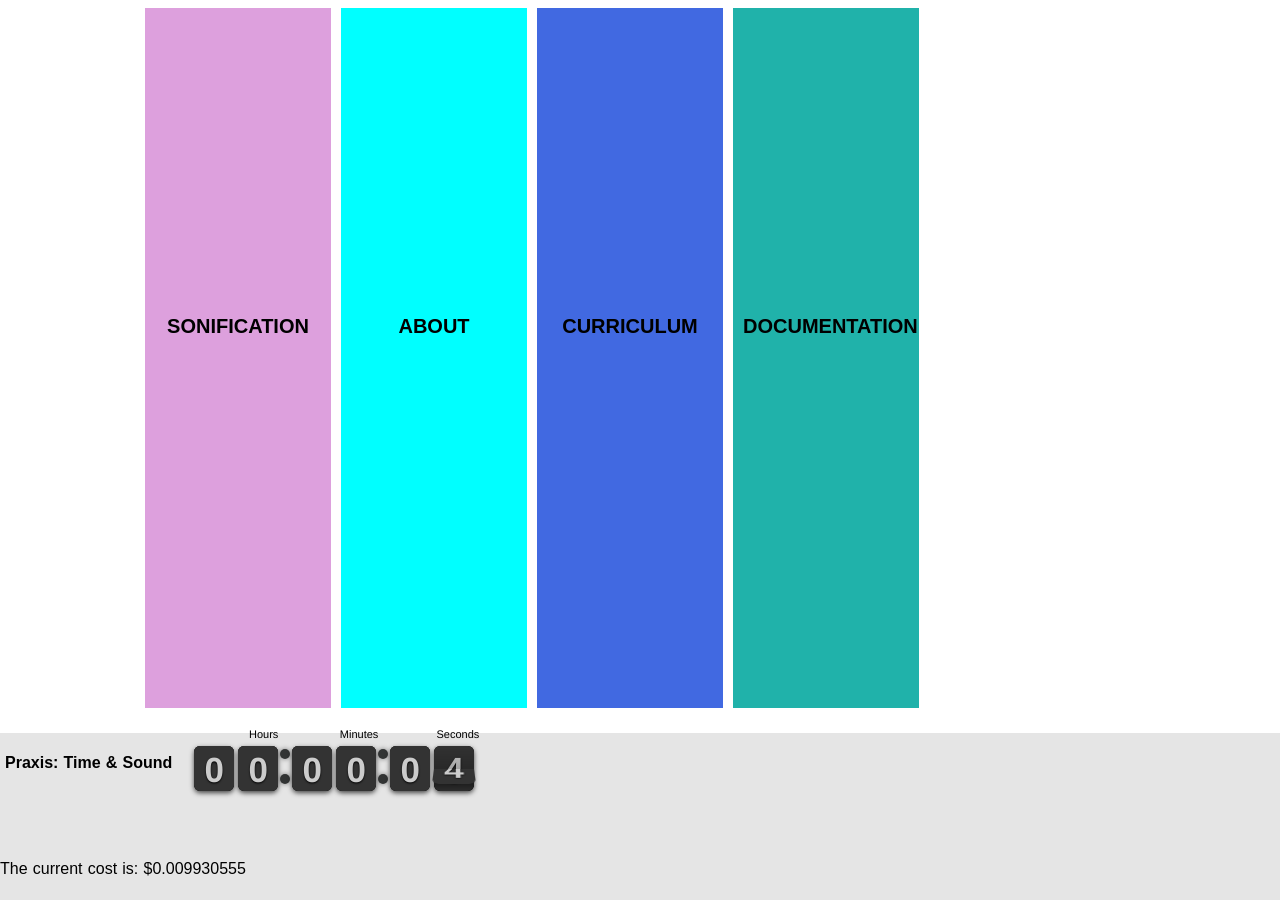
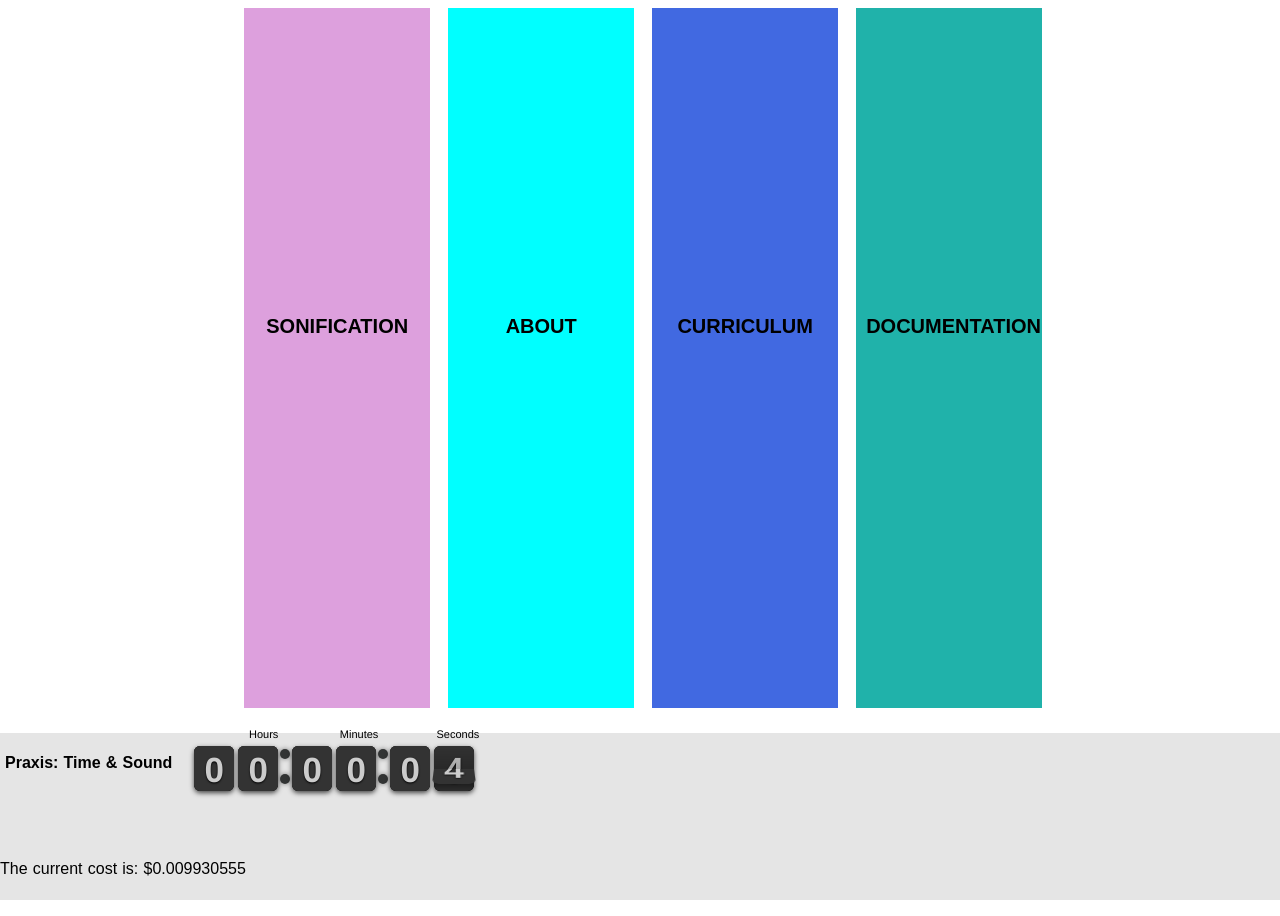
Before and after one commit to scholarslab/clockwork, a Jekyll site: the page built from index.html, in a window 1280 px wide. Built offline with Jekyll 4.4.1, drawn with Linux system fonts in a browser that asks for light colours; some web fonts are replaced.

Commit message:
Center navigation on home page.
* Remove background color on home page nav.
* Unset left and right margin on home page body.

```diff
--- a/css/main.css
+++ b/css/main.css
@@ -175,6 +175,11 @@ nav li a:hover:not(.active) {
     word-spacing: 0.75px;
   }
 
+  body.home {
+    margin-left:0;
+    margin-right:0;
+  }
+
     h1 {
     padding: 5px 20px 0 5px;
   }
@@ -204,14 +209,14 @@ nav li a:hover:not(.active) {
     width: auto;
     margin-left: auto;
     margin-right: auto;
-    width: 1000px;
+    text-align: center;
+    background-color: transparent;
   }
 
 
   .home nav li {
     display: inline-block;
     width: 186px;
-    float:left;
     margin-left: .5%;
     margin-right: .5%;
   }
```
